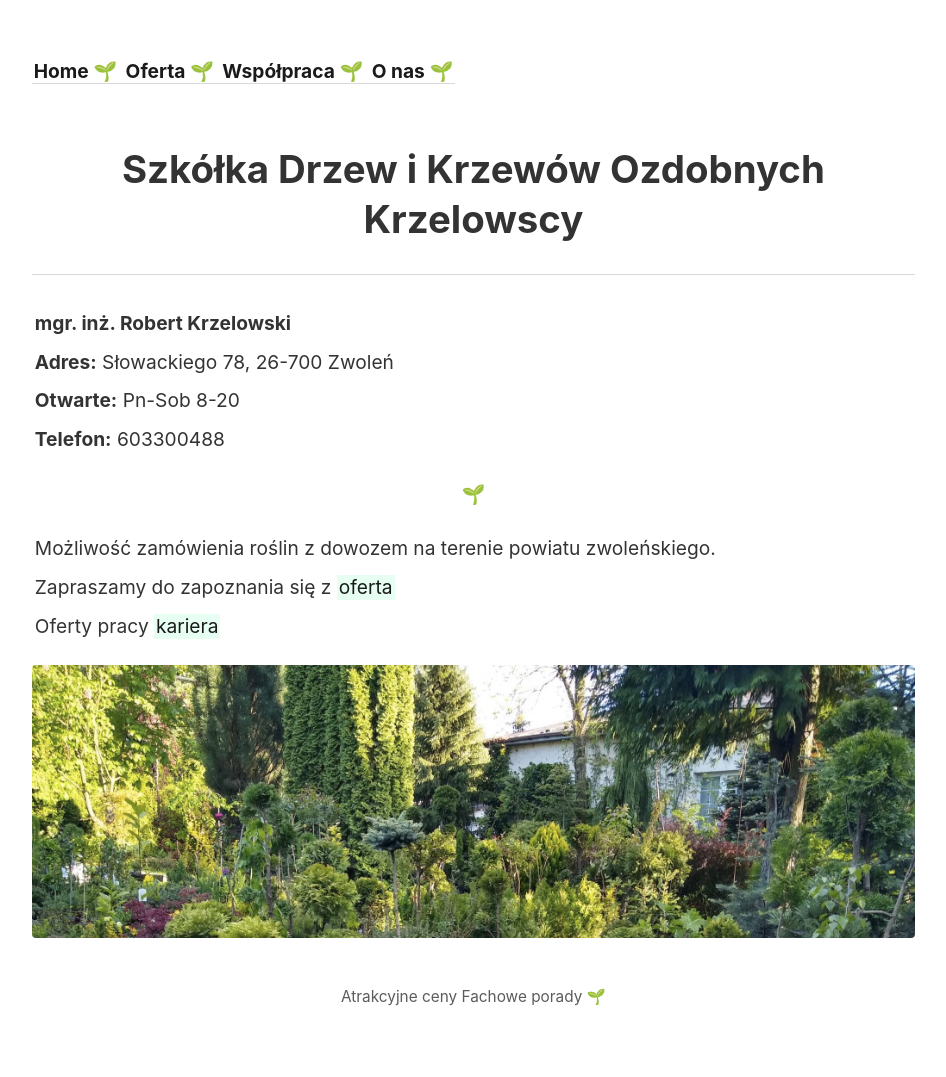
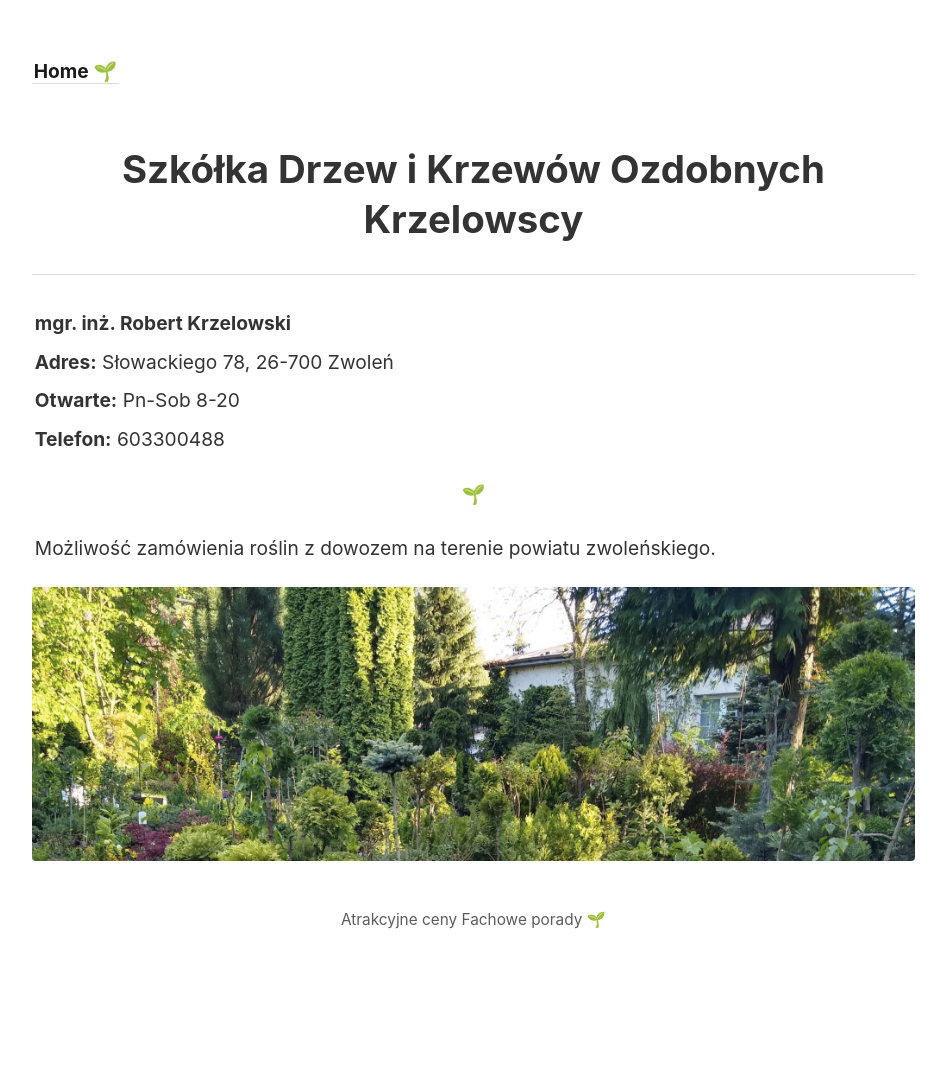
Before and after one commit to KKrzelowska/drzewa-krzewy-krzelowscy, a Jekyll site: the page built from _pages/index.md, in a window 1280 px wide. Shown: the whole page, without its empty margins (45-991 px from the left). Built offline with Jekyll 4.4.1, drawn with Linux system fonts in a browser that asks for light colours; after the commit the page ends 1000 px from its top, so only the background shows below that.

Commit message:
iss1: remove not completed pages

```diff
--- a/_includes/nav.html
+++ b/_includes/nav.html
@@ -1,6 +1,3 @@
 <div>
     <a class="internal-link" href="{{ site.baseurl }}/"><b> Home 🌱 </b></a>
-    <a class="internal-link" href="{{ site.baseurl }}/oferta"><b> Oferta 🌱 </b></a>
-    <a class="internal-link" href="{{ site.baseurl }}/kariera"><b> Współpraca 🌱 </b></a>
-    <a class="internal-link" href="{{ site.baseurl }}/onas"><b> O nas 🌱 </b></a>
 </div>
--- a/_pages/index.md
+++ b/_pages/index.md
@@ -20,9 +20,6 @@ permalink: /
 
  | Możliwość zamówienia roślin z dowozem na terenie powiatu zwoleńskiego.
 
- | Zapraszamy do zapoznania się z [[oferta]]
-
- | Oferty pracy [[kariera]]
 
 <img src="/assets/roszlyn6.jpg"/>
 
```
